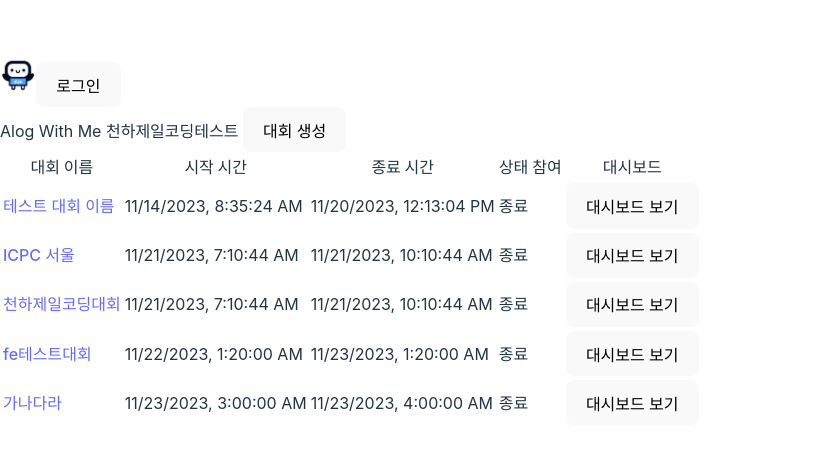
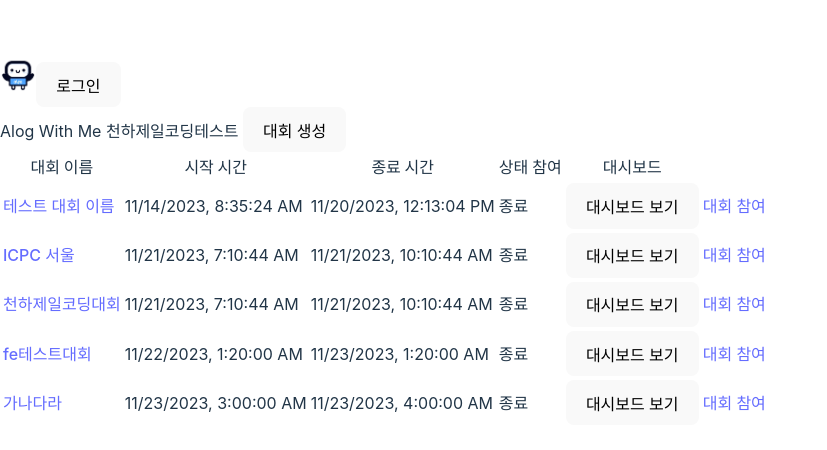
Before and after one commit to boostcampwm2023/web12-algo-with-me, a React (Vite) app in the folder frontend/: page / in a window 1280 px wide. Shown: the part 158-608 px from the top of the page, without its empty margins (0-827 px from the left). Built offline with nearby package versions, Linux system fonts and the light colour scheme; no server answers.

Commit message:
refactor: 대회로 이동하는 Link 추가

```diff
--- a/frontend/src/components/Main/CompetitionList.tsx
+++ b/frontend/src/components/Main/CompetitionList.tsx
@@ -125,6 +125,9 @@ export default function CompetitionList() {
               <td>
                 <ViewDashboardButton id={competition.id} />
               </td>
+              <td>
+                <Link to={`/contest/${competition.id}`}>대회 참여</Link>
+              </td>
             </tr>
           ))}
         </tbody>
```
